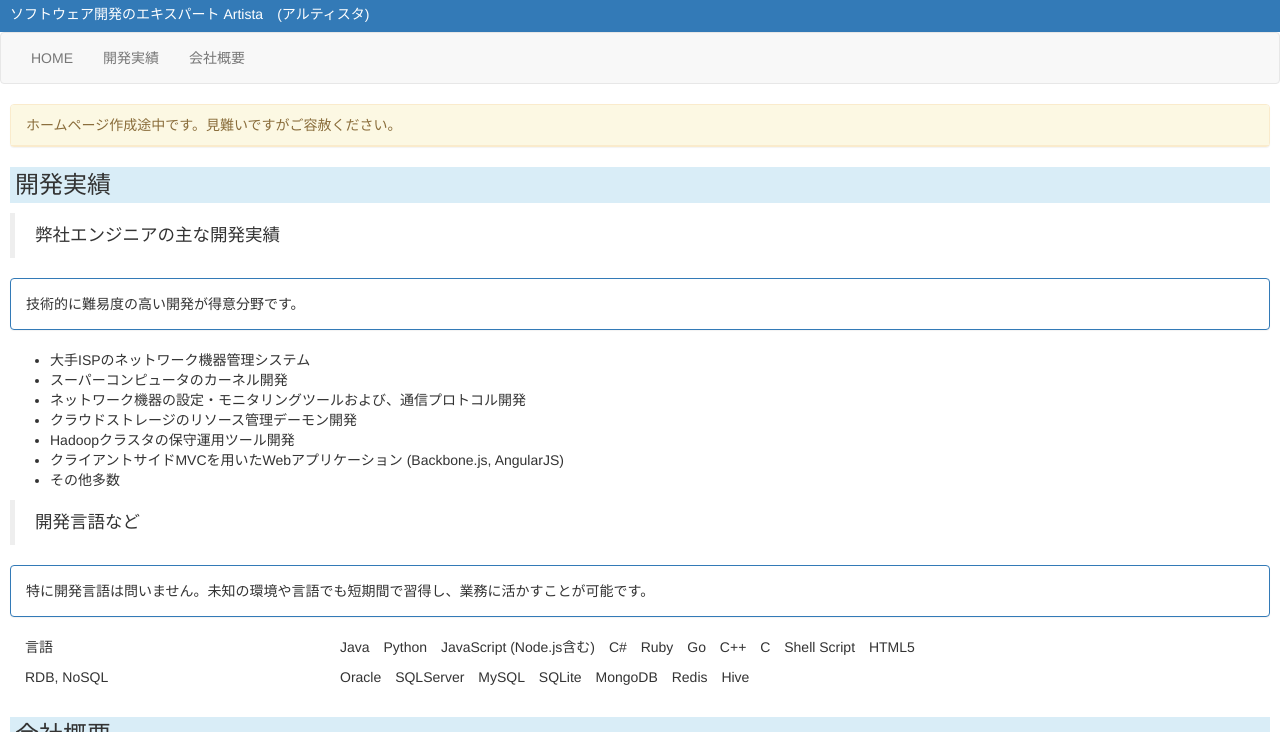
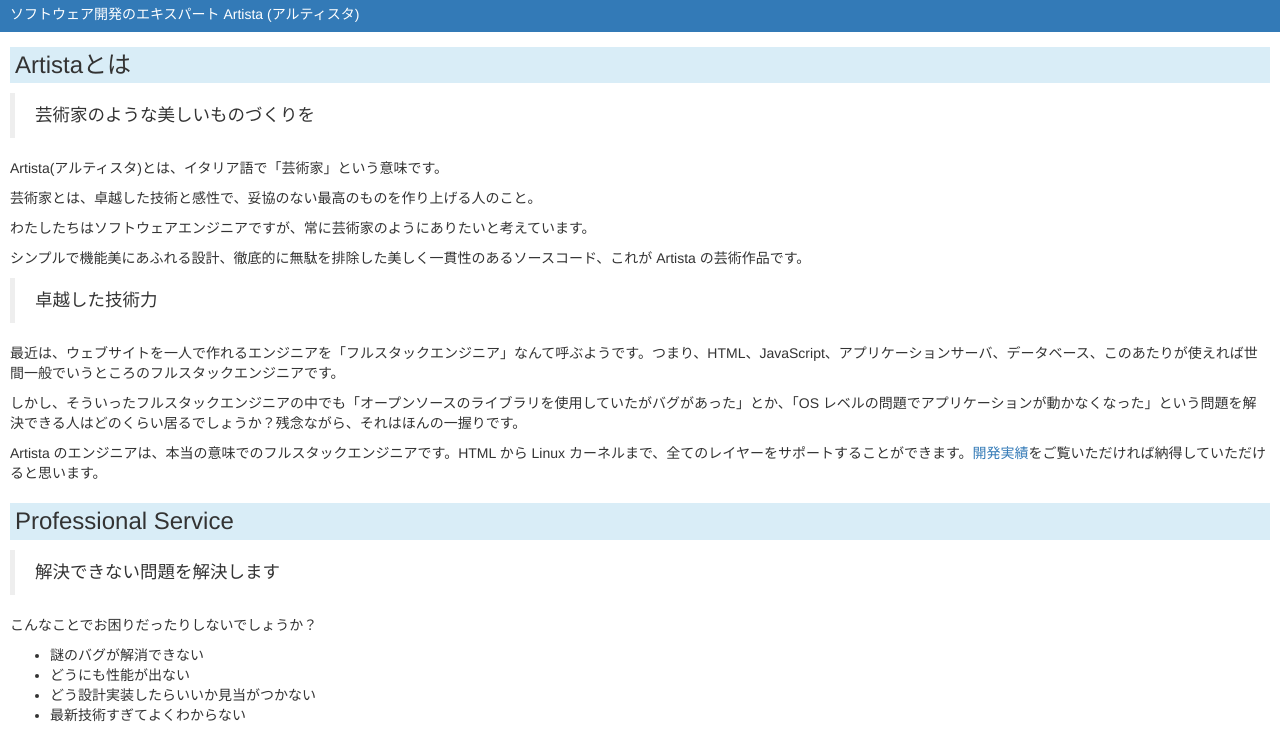
Before and after one commit to Takayoshi-Aoyagi/artista-blue, a website: page index.html in a window 1280 px wide. Shown: the part 53-785 px from the top of the page. Drawn offline with nearby package versions, Linux system fonts and the light colour scheme.

Commit message:
add professional service

```diff
--- a/index.html
+++ b/index.html
@@ -12,32 +12,72 @@
     <link rel="shortcut icon" href="">
   </head>
   <body>
-    <header class="bg-primary">
+
+    <header class="bg-primary" style="position:fixed; top:0; width:100%;">
       <h1 class="h1 bg-primary" style="margin-top:0px; padding-top:10px; padding-left:10px;">株式会社Artista</h1>
-      <h2 class="h5 bg-primary" style="margin-bottom:0px; padding-bottom:10px; padding-left:10px;">ソフトウェア開発のエキスパート Artista　(アルティスタ)</h2>
+      <h2 class="h5 bg-primary" style="margin-bottom:0px; padding-bottom:10px; padding-left:10px;">ソフトウェア開発のエキスパート Artista (アルティスタ)</h2>
     </header>
 
+    <!--
     <nav class="navbar navbar-default">
       <div class="container-collapse">
 	<div class="navbar-collapse">
 	  <ul class="nav navbar-nav">
-	    <li><a href="#">HOME</a></li>
+	    <li><a href="#artista">Artistaとは</a></li>
 	    <li><a href="#developments">開発実績</a></li>
 	    <li><a href="#company">会社概要</a></li>
 	  </ul>
 	</div>
       </div>
     </nav>
+    -->
 
-    <main style="margin:10px;">
+    <main style="margin:100px 10px 10px 10px;">
 
+      <!--
       <div class="panel panel-warning">
 	<div class="panel-heading">
 	  ホームページ作成途中です。見難いですがご容赦ください。
 	</div>
       </div>
+      -->
 
-      <div id="developments">
+      <div id="artista">
+	<h2 class="h3 bg-info" style="padding:5px;">Artistaとは</h2>
+	<blockquote>
+	  <p>芸術家のような美しいものづくりを</p>
+	</blockquote>
+	<p>Artista(アルティスタ)とは、イタリア語で「芸術家」という意味です。</p>
+	<p>芸術家とは、卓越した技術と感性で、妥協のない最高のものを作り上げる人のこと。</p>
+	<p>わたしたちはソフトウェアエンジニアですが、常に芸術家のようにありたいと考えています。</p>
+	<p>シンプルで機能美にあふれる設計、徹底的に無駄を排除した美しく一貫性のあるソースコード、これが Artista の芸術作品です。</p>
+
+	<blockquote>
+	  <p>卓越した技術力</p>
+	</blockquote>
+	<p>最近は、ウェブサイトを一人で作れるエンジニアを「フルスタックエンジニア」なんて呼ぶようです。つまり、HTML、JavaScript、アプリケーションサーバ、データベース、このあたりが使えれば世間一般でいうところのフルスタックエンジニアです。</p>
+	<p>しかし、そういったフルスタックエンジニアの中でも「オープンソースのライブラリを使用していたがバグがあった」とか、「OS レベルの問題でアプリケーションが動かなくなった」という問題を解決できる人はどのくらい居るでしょうか？残念ながら、それはほんの一握りです。</p>
+	<p>Artista のエンジニアは、本当の意味でのフルスタックエンジニアです。HTML から Linux カーネルまで、全てのレイヤーをサポートすることができます。<a href="#developments">開発実績</a>をご覧いただければ納得していただけると思います。</p>
+
+      </div>
+
+      <div id="service">
+	<h2 class="h3 bg-info" style="padding:5px;">Professional Service</h2>
+	<blockquote>
+	  <p>解決できない問題を解決します</p>
+	</blockquote>
+	<p>こんなことでお困りだったりしないでしょうか？</p>
+	<ul>
+	  <li>謎のバグが解消できない</li>
+	  <li>どうにも性能が出ない</li>
+	  <li>どう設計実装したらいいか見当がつかない</li>
+	  <li>最新技術すぎてよくわからない</li>
+	</ul>
+	<p>Artista のエンジニアにお任せください。幅広い知識、卓越した技術、豊富な経験で問題を解決いたします。</p>
+      </div>
+
+
+      <div id="developments" style="margin-top:-80px; padding-top:80px;">
 	<h2 class="h3 bg-info" style="padding:5px;">開発実績</h2>
 	<blockquote>
 	  <p>弊社エンジニアの主な開発実績</p>
```
